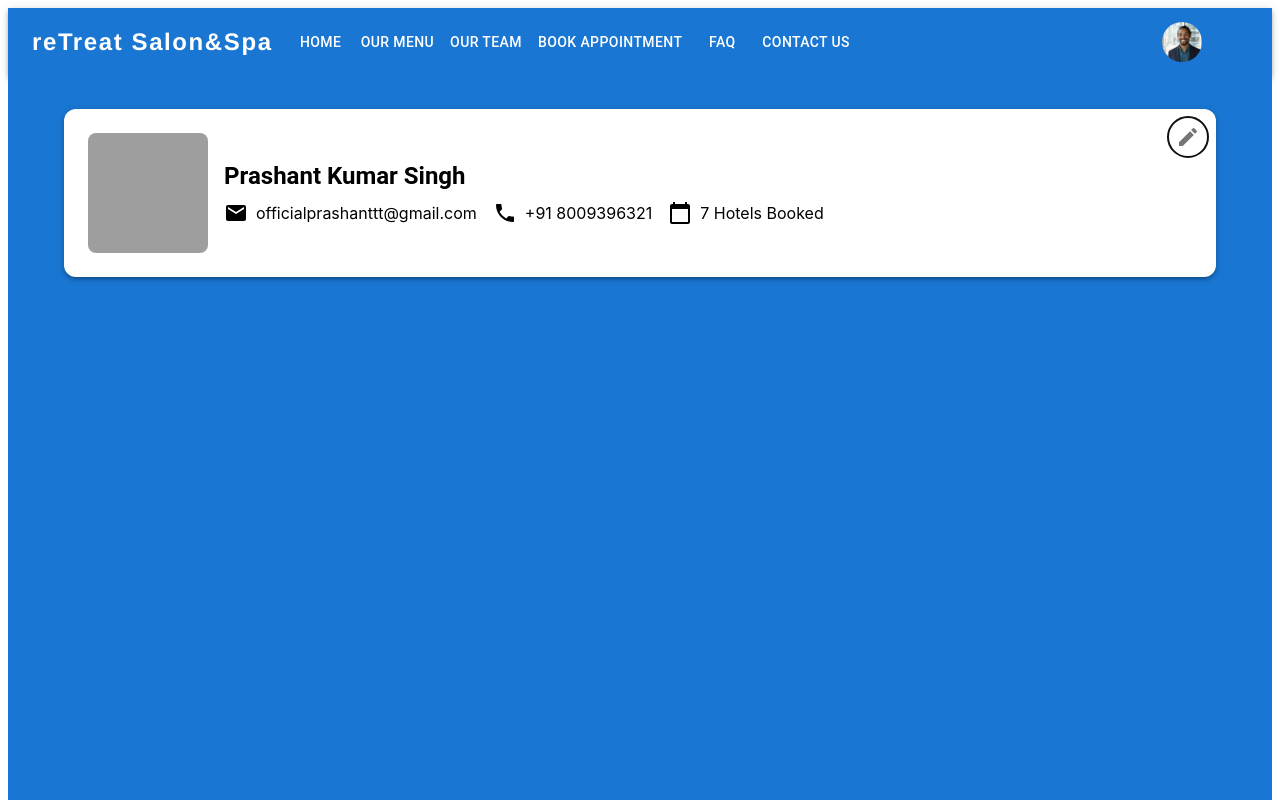
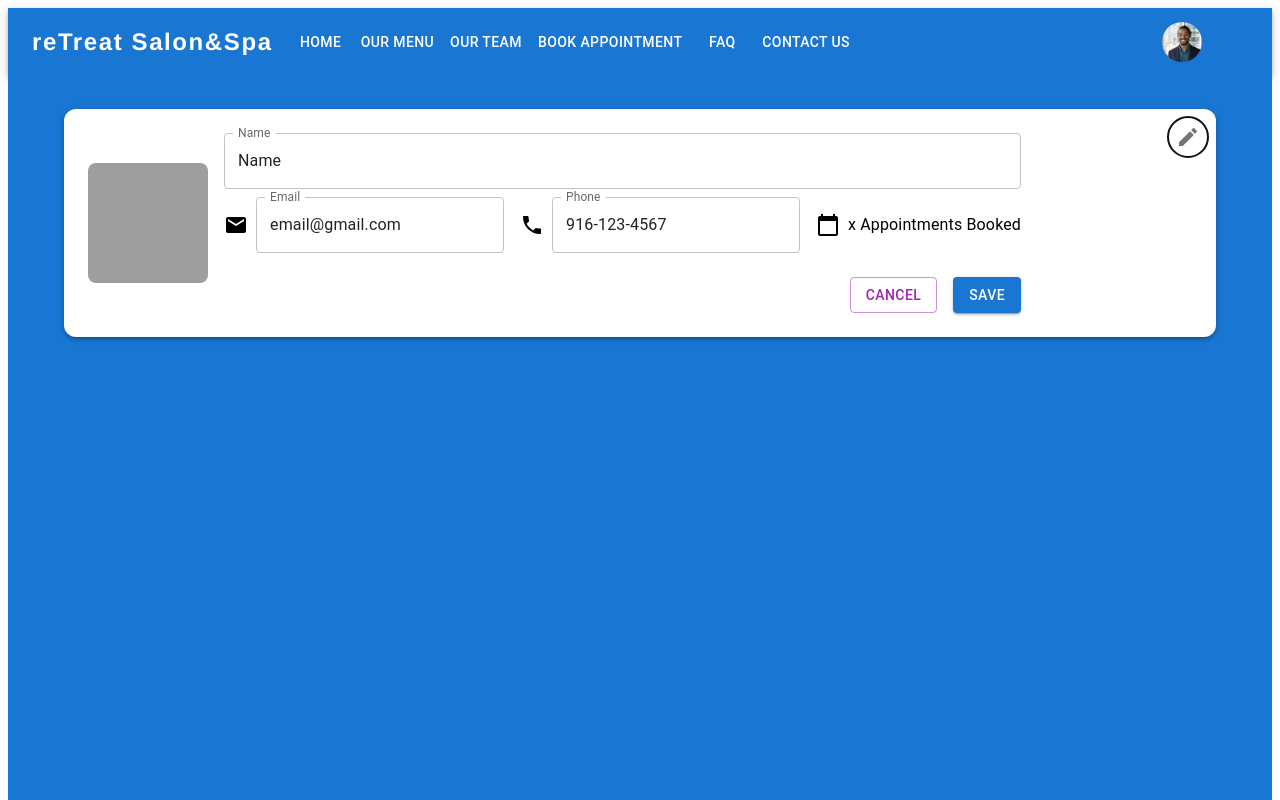
Before and after one commit to The-Fella-s/reTreat, a React (Vite) app in the folder frontend/: page /profile in a window 1280 px wide. Both pictures are taken after a click on the button 1188 px from the left and 136 px from the top of the page. Shown: the top 800 px of the page. Built offline with nearby package versions, Linux system fonts and the light colour scheme; grey boxes are pictures that could not be loaded.

Commit message:
TF-204
Added functionality to edit button to allow user to change information

```diff
--- a/frontend/src/components/Profile.jsx
+++ b/frontend/src/components/Profile.jsx
@@ -1,8 +1,20 @@
-import React from 'react';
-import { Box, Container, Typography, Avatar, Grid2, Card, IconButton } from '@mui/material';
+import React, { useState } from 'react'; // Import useState
+import { Box, Container, Typography, Avatar, Grid2, Card, IconButton, TextField, Button } from '@mui/material';
 import { Email, Phone, CalendarToday, Edit } from '@mui/icons-material'; // Icons for email, phone, bookings, and edit
 
 const ProfilePage = () => {
+  // State variables for profile data
+  const [isEditing, setIsEditing] = useState(false); // Toggle between view and edit mode
+  const [name, setName] = useState('Name'); // Name state
+  const [email, setEmail] = useState('email@gmail.com'); // Email state
+  const [phone, setPhone] = useState('916-123-4567'); // Phone state
+  const [bookings] = useState('x Appointments Booked'); // Bookings info is not editable for now
+
+  // Handlers to toggle edit mode and update state
+  const handleEditToggle = () => setIsEditing(!isEditing);
+  const handleCancel = () => setIsEditing(false); // Cancels the editing
+  const handleSave = () => setIsEditing(false); // "Saves" changes and exits edit mode
+
   return (
     <Box sx={{ bgcolor: 'primary.main', color: 'white', py: 4, minHeight: '100vh' }}>
       <Container>
@@ -12,6 +24,7 @@ const ProfilePage = () => {
           <IconButton
             sx={{ position: 'absolute', top: 8, right: 8 }}
             aria-label="edit"
+            onClick={handleEditToggle}
           >
             <Edit />
           </IconButton>
@@ -32,26 +45,68 @@ const ProfilePage = () => {
 
               {/* Name */}
               <Grid2 item>
-                <Typography variant="h5" sx={{ fontWeight: 'bold' }}>
-                  Prashant Kumar Singh {/* Placeholder name */}
-                </Typography>
+                {isEditing ? (
+                  <TextField
+                    label="Name"
+                    variant="outlined"
+                    fullWidth
+                    value={name}
+                    onChange={(e) => setName(e.target.value)}
+                  />
+                ) : (
+                  <Typography variant="h5" sx={{ fontWeight: 'bold' }}>
+                    {name}
+                  </Typography>
+                )}
               </Grid2>
 
-              {/* Information (Email, Phone, Bookings) */}
+              {/* Information (Email, Phone) */}
               <Grid2 item container spacing={2} alignItems="center">
                 <Grid2 item sx={{ display: 'flex', alignItems: 'center' }}>
                   <Email sx={{ mr: 1 }} />
-                  officialprashanttt@gmail.com {/* Placeholder email */}
+                  {isEditing ? (
+                    <TextField
+                      label="Email"
+                      variant="outlined"
+                      fullWidth
+                      value={email}
+                      onChange={(e) => setEmail(e.target.value)}
+                    />
+                  ) : (
+                    <Typography>{email}</Typography>
+                  )}
                 </Grid2>
                 <Grid2 item sx={{ display: 'flex', alignItems: 'center' }}>
                   <Phone sx={{ mr: 1 }} />
-                  +91 8009396321 {/* Placeholder phone number */}
+                  {isEditing ? (
+                    <TextField
+                      label="Phone"
+                      variant="outlined"
+                      fullWidth
+                      value={phone}
+                      onChange={(e) => setPhone(e.target.value)}
+                    />
+                  ) : (
+                    <Typography>{phone}</Typography>
+                  )}
                 </Grid2>
                 <Grid2 item sx={{ display: 'flex', alignItems: 'center' }}>
                   <CalendarToday sx={{ mr: 1 }} />
-                  7 Hotels Booked {/* Placeholder bookings */}
+                  <Typography>{bookings}</Typography>
                 </Grid2>
               </Grid2>
+
+              {/* Save and Cancel Buttons */}
+              {isEditing && (
+                <Grid2 item container spacing={2} justifyContent="flex-end" sx={{ mt: 2 }}>
+                  <Button variant="outlined" color="secondary" onClick={handleCancel}>
+                    Cancel
+                  </Button>
+                  <Button variant="contained" color="primary" onClick={handleSave}>
+                    Save
+                  </Button>
+                </Grid2>
+              )}
 
             </Grid2>
 
```
